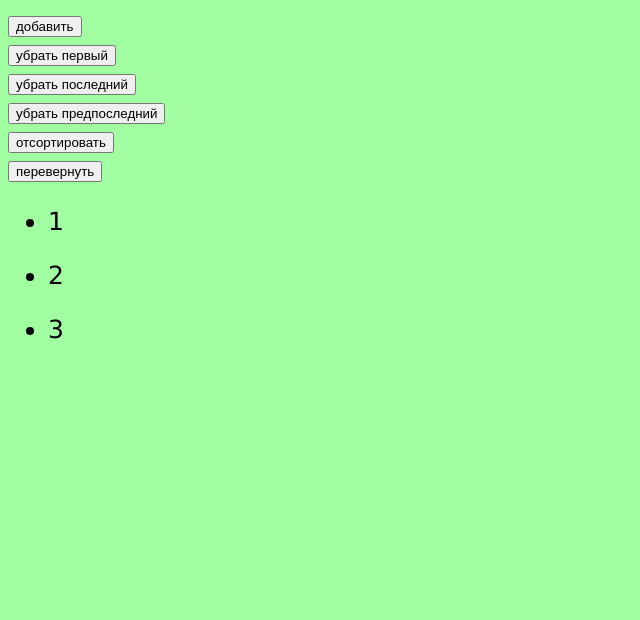
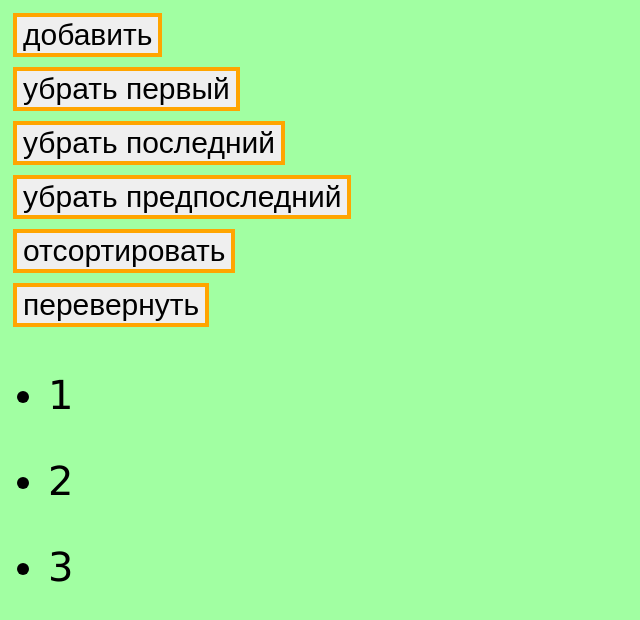
Before and after one commit to bronepoezd410/4AIP_VueExercises410, a Vue app in the folder MakoVueExercises/: page / in a window 1280 px wide. Shown: the top 620 px of the page, without its empty margins (0-640 px from the left). Built offline with nearby package versions, Linux system fonts and the light colour scheme.

Commit message:
036_Стилизация компонента в фреймворке

```diff
--- a/MakoVueExercises/src/App.vue
+++ b/MakoVueExercises/src/App.vue
@@ -72,7 +72,7 @@ body{
 }
 div{
     font-family: Verdana, Geneva, Tahoma, sans-serif;
-    font-size: 25px;
+    font-size: 40px;
 
 }
 
@@ -82,4 +82,11 @@ table, th, td {
   border-collapse: collapse;
 }
 
+
+button {
+    font-size: 30px;
+    border: 4px solid orange;
+    margin: 5px;
+	}
+
 </style>
```
